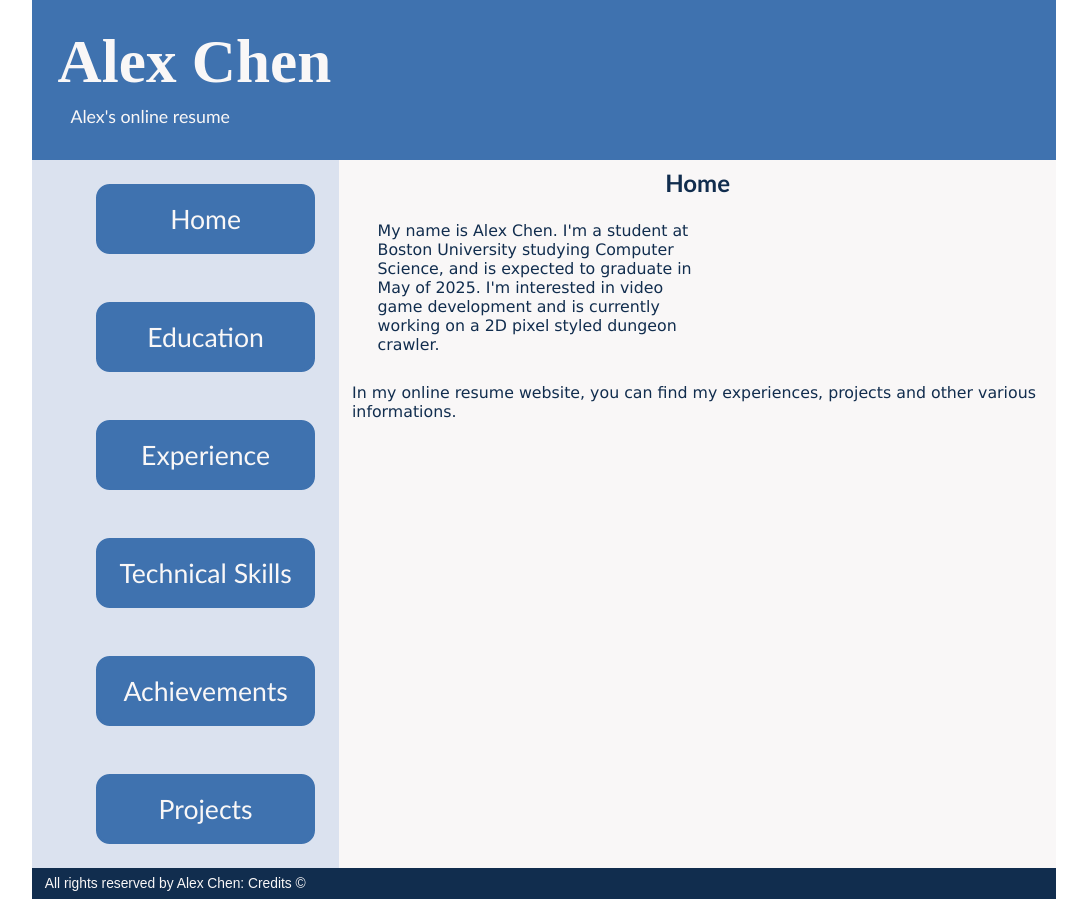
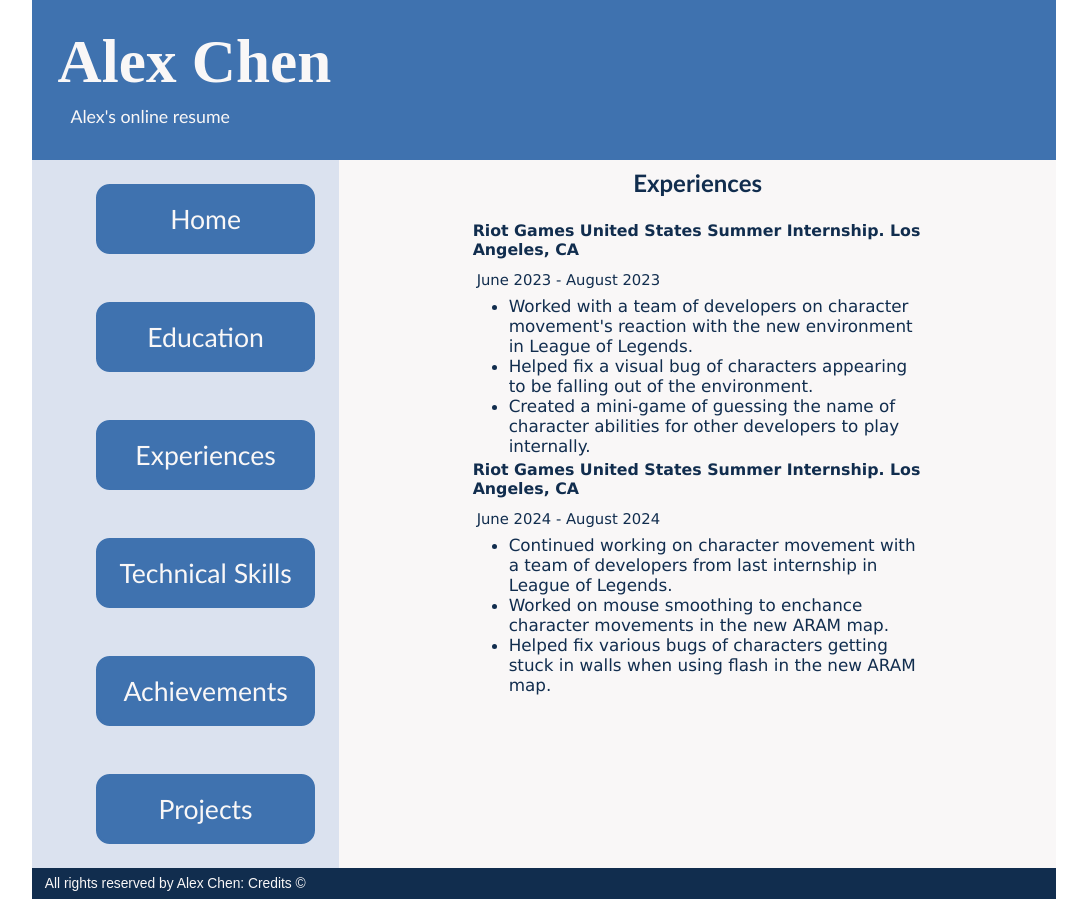
Before and after one commit to lagijk/mp-3, a React (Vite) app: page /experiences in a window 1280 px wide. Shown: the whole page, without its empty margins (96-1183 px from the left). Built offline with nearby package versions, Linux system fonts and the light colour scheme.

Commit message:
completed experiences page

```diff
--- a/src/App.tsx
+++ b/src/App.tsx
@@ -8,6 +8,7 @@
 
 import Home from './components/Home.tsx';
 import Education from './components/Education.tsx';
+import Experiences from './components/Experiences.tsx';
 
 /*white spaces on left and right, main page take up 80%*/
 const PageWrapper = styled.div`
@@ -39,6 +40,9 @@
                     <Route
                         path="/education"
                         element={<Education/>}/>
+                    <Route
+                        path="/experiences"
+                        element={<Experiences/>}/>
                   </Routes>
 
               </ContainerDiv>
--- /dev/null
+++ b/src/components/Experiences.tsx
@@ -0,0 +1,66 @@
+import styled from "styled-components";
+
+/*screen > 1000px should not have main exceed 70% of width of parent
+css style of overall main tag*/
+const MainContainer = styled.main`
+    width: 70%;
+    display: flex;
+    flex-direction: column;
+    background-color: #F9F7F7;
+`;
+
+/*css style for secondary header(internal link title)*/
+const Header2 = styled.h2`
+    font-family: "Gill Sans", sans-serif;
+    color: #112D4E;
+    text-align: center;
+    padding: 1vh;
+`;
+
+/*css styling for header 3, internship name in this case*/
+const Header3 = styled.h3`
+    font-size: calc(3px + 1vw);
+    padding: 0.5vh;
+`;
+
+/*css style for text in main*/
+const MainText = styled.div`
+    font-family: Verdana, Geneva, Tahoma, sans-serif;
+    font-size: calc(4px + 1vw);
+    color: #112D4E;
+    align-self: center;
+    width: 65%;
+    margin: 1vh 1vw;
+    padding: 0.5vh;
+`;
+
+/*css styling for all dates of internship*/
+const DateText = styled.p`
+    font-size: calc(2px + 1vw);
+    padding: 1vh;
+`;
+
+export default function Experiences() {
+    return (
+        <MainContainer>
+            <Header2>Experiences</Header2>
+            <MainText>
+                <Header3>Riot Games United States Summer Internship. Los Angeles, CA</Header3>
+                <DateText>June 2023 - August 2023</DateText>
+                <ul>
+                    <li><p>Worked with a team of developers on character movement's reaction with the new environment in League of Legends.</p></li>
+                    <li><p>Helped fix a visual bug of characters appearing to be falling out of the environment.</p></li>
+                    <li><p>Created a mini-game of guessing the name of character abilities for other developers to play internally.</p></li>
+                </ul>
+                <Header3>Riot Games United States Summer Internship. Los Angeles, CA</Header3>
+                <DateText>June 2024 - August 2024</DateText>
+                <ul>
+                    <li><p>Continued working on character movement with a team of developers from last internship in League of Legends.</p></li>
+                    <li><p>Worked on mouse smoothing to enchance character movements in the new ARAM map.</p></li>
+                    <li><p>Helped fix various bugs of characters getting stuck in walls when using flash in the new ARAM map.</p></li>
+                </ul>
+            </MainText>
+
+        </MainContainer>
+    )
+}
--- a/src/components/Navigation.tsx
+++ b/src/components/Navigation.tsx
@@ -42,7 +42,7 @@
                 <NavUl>
                     <NavList><NavLink to="/">Home</NavLink></NavList>
                     <NavList><NavLink to="/education">Education</NavLink></NavList>
-                    <NavList><NavLink to="/experience">Experience</NavLink></NavList>
+                    <NavList><NavLink to="/experiences">Experiences</NavLink></NavList>
                     <NavList><NavLink to="/technical">Technical Skills</NavLink></NavList>
                     <NavList><NavLink to="/achievements">Achievements</NavLink></NavList>
                     <NavList><NavLink to="/projects">Projects</NavLink></NavList>
```
